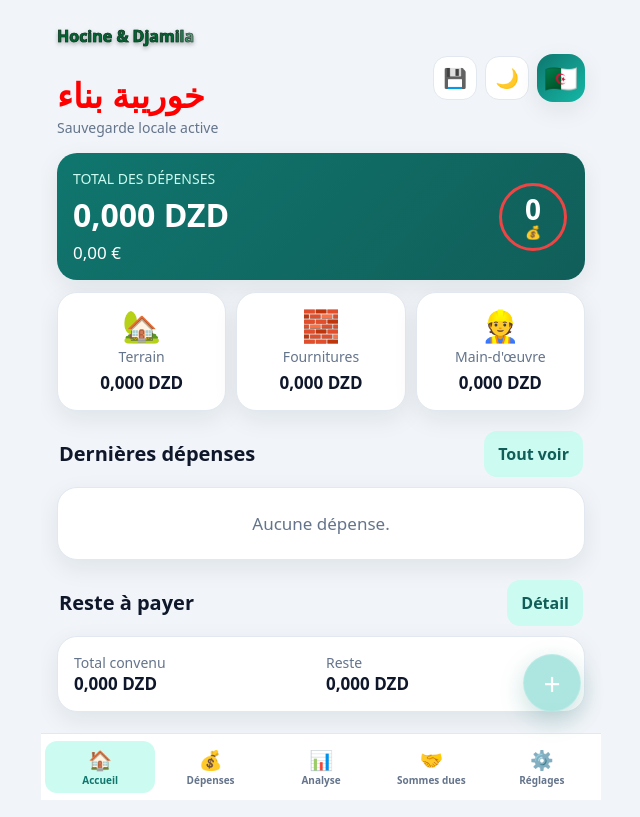
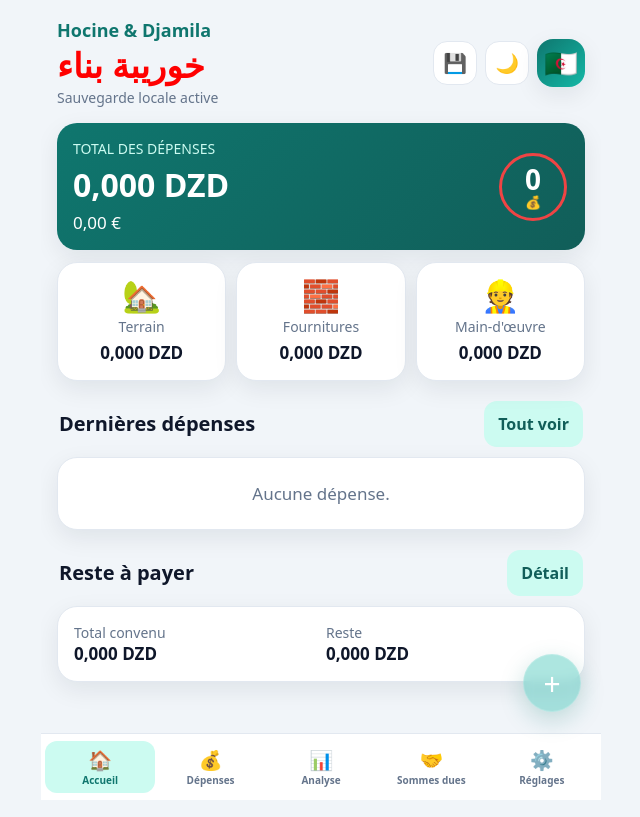
Before and after one commit to hmezoughi4/DarFiKhoriba, a plain HTML site: page index.html in a window 1280 px wide. Shown: the whole page, without its empty margins (319-959 px from the left). Drawn offline with Linux system fonts and the light colour scheme.

Commit message:
Update index.html

```diff
--- a/index.html
+++ b/index.html
@@ -37,20 +37,11 @@
     .top, .section-title, .bar-label { display: flex; min-width: 0; align-items: center; justify-content: space-between; gap: 10px; }
     .top { margin-bottom: 16px; }
     .top > div:first-child { min-width: 0; flex: 1; }
-   /* .eyebrow {overflow: hidden; color: var(--primary); font-size: 18px; font-weight: 800; text-overflow: ellipsis; white-space: nowrap;} */
-    .eyebrow {
+    .eyebrow {overflow: hidden; color: var(--primary); font-size: 18px; font-weight: 800; text-overflow: ellipsis; white-space: nowrap;}
+    /* .eyebrow {
       margin: 7px 0 25px;
-
       background: linear-gradient(
-        90deg,
-        #006633 0%,
-        #006633 32%,
-        #FFFFFF 45%,
-        #FFFFFF 55%,
-        #D21034 68%,
-        #D21034 100%
-      );
-
+        90deg,  #006633 0%,  #006633 32%,   #FFFFFF 45%,   #FFFFFF 55%,  #D21034 68%,  #D21034 100%  );
       -webkit-background-clip: text;
       background-clip: text;
       -webkit-text-fill-color: transparent;
@@ -59,12 +50,9 @@
       font-size: 16px;
       font-weight: 700;
 
-      /* Contour pour détacher le blanc du fond gris */
       -webkit-text-stroke: 0.7px rgba(25, 25, 25, 0.65);
-
-      /* Légère profondeur */
       filter: drop-shadow(0 2px 2px rgba(0, 0, 0, 0.30));
-    }
+    } */
     .arabe { overflow: hidden; color: red; font-size: 34px; font-weight: 800; text-overflow: ellipsis; white-space: nowrap;}
     .top h1 { margin: 3px 0; font-size: 25px; }
     .logo { display: grid; width: 48px; height: 48px; flex: 0 0 48px; place-items: center; border-radius: 16px; background: linear-gradient(135deg, var(--primary), var(--primary-light)); box-shadow: var(--shadow); font-size: 27px; }
```
